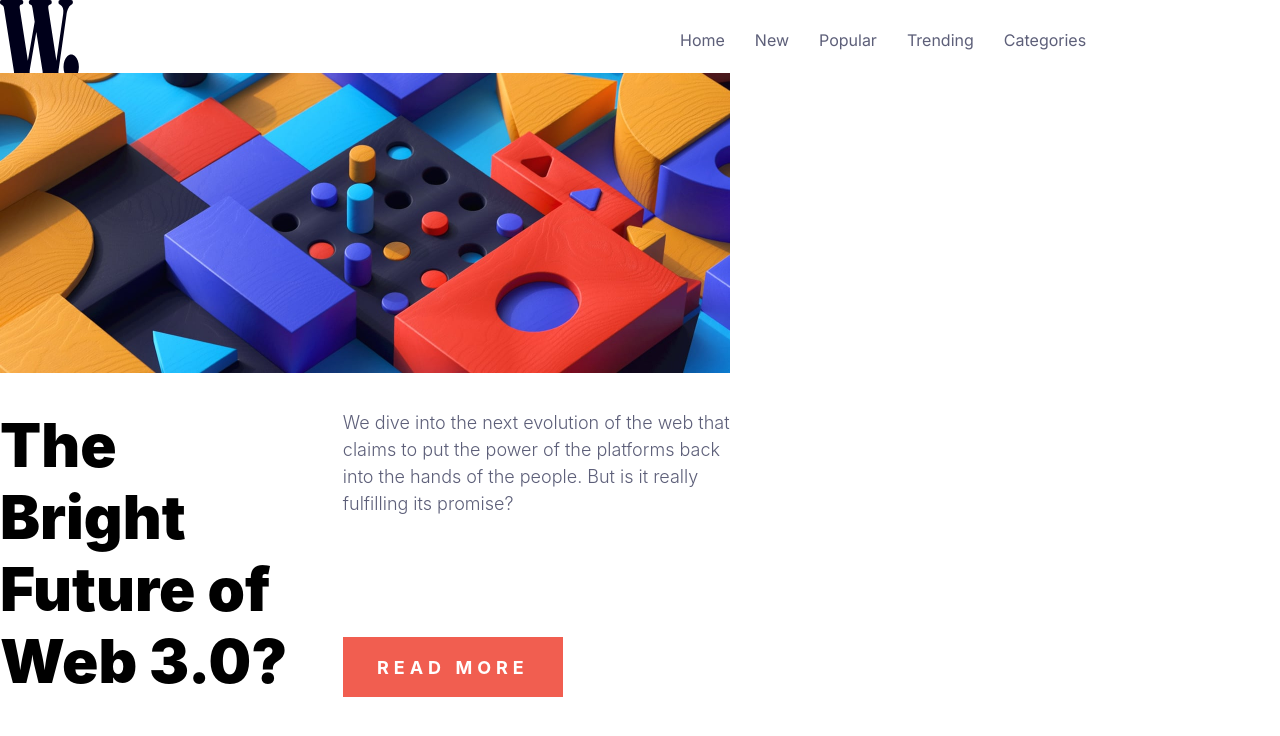
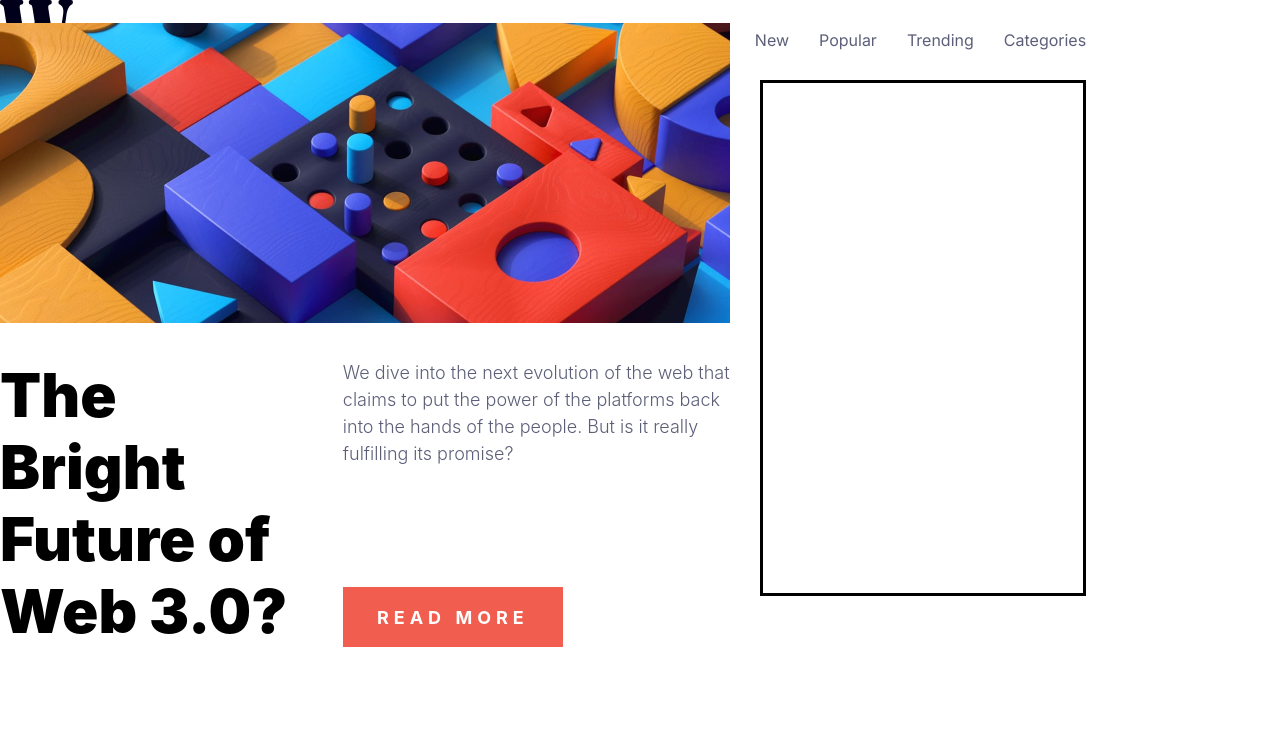
Before and after one commit to tbbui-732/news-homepage, a React (Create React App) app in the folder app/: page / in a window 1280 px wide. Shown: the top 736 px of the page. Built offline with nearby package versions, Linux system fonts and the light colour scheme.

Commit message:
Converted App from grid to flex

```diff
--- a/app/src/App.css
+++ b/app/src/App.css
@@ -1,5 +1,20 @@
 .App {
-  /* TODO this is temporary */
   display: flex;
   flex-direction: column;
+  justify-content: space-between;
+  align-content: center;
 }
+
+.Top {
+
+}
+
+.Middle {
+  display: flex;
+  flex-direction: row;
+  gap: 30px;
+}
+
+.Bottom {
+
+}
--- a/app/src/App.tsx
+++ b/app/src/App.tsx
@@ -4,6 +4,7 @@ import './App.css';
 
 import Navigation from "./components/Navigation";
 import MainHeading from "./components/MainHeading";
+import SideSubHeading from './components/SideSubHeading';
 
 /*
 Navigation:
@@ -40,8 +41,18 @@ BottomSubHeading
 function App() {
   return (
     <div className="App">
-      <Navigation />
-      <MainHeading />
+      <div className="Top">
+        <Navigation />
+      </div>
+
+      <div className="Middle">
+        <MainHeading />
+        <SideSubHeading />
+      </div>
+
+      <div className="Bottom">
+
+      </div>
     </div>
   );
 }
--- a/app/src/components/SideSubHeading.tsx
+++ b/app/src/components/SideSubHeading.tsx
@@ -3,7 +3,10 @@ import './stylesheet/SideSubHeading.css';
 const SideSubHeading = () => {
   return (
     <div className="SideSubHeading">
-
+      <div className="Title"></div>
+      <div className="NewBlock"></div>
+      <div className="NewBlock"></div>
+      <div className="NewBlock"></div>
     </div>
   );
 };
--- a/app/src/components/stylesheet/MainHeading.css
+++ b/app/src/components/stylesheet/MainHeading.css
@@ -11,7 +11,7 @@
   gap: 36px;
   align-content: center;
 
-  margin-top: 50px;
+  /* margin-top: 50px; */
 }
 
 .HeadingImage {
--- a/app/src/components/stylesheet/SideSubHeading.css
+++ b/app/src/components/stylesheet/SideSubHeading.css
@@ -0,0 +1,15 @@
+.SideSubHeading {
+  display: flex;
+  flex-direction: column;
+  width: 320px;
+  height: 510px;
+  border: solid;
+}
+
+.Title {
+
+}
+
+.NewBlocK {
+
+}
```
